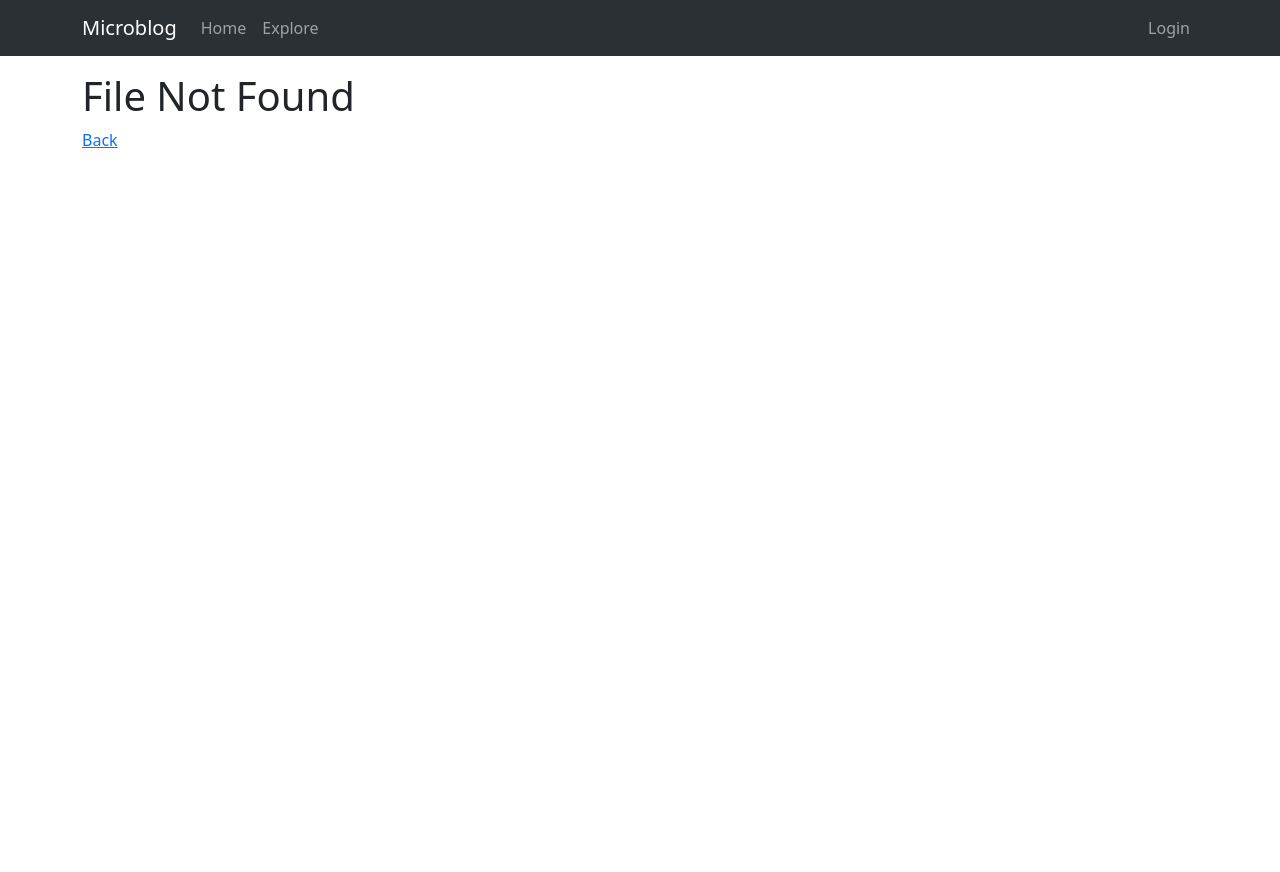
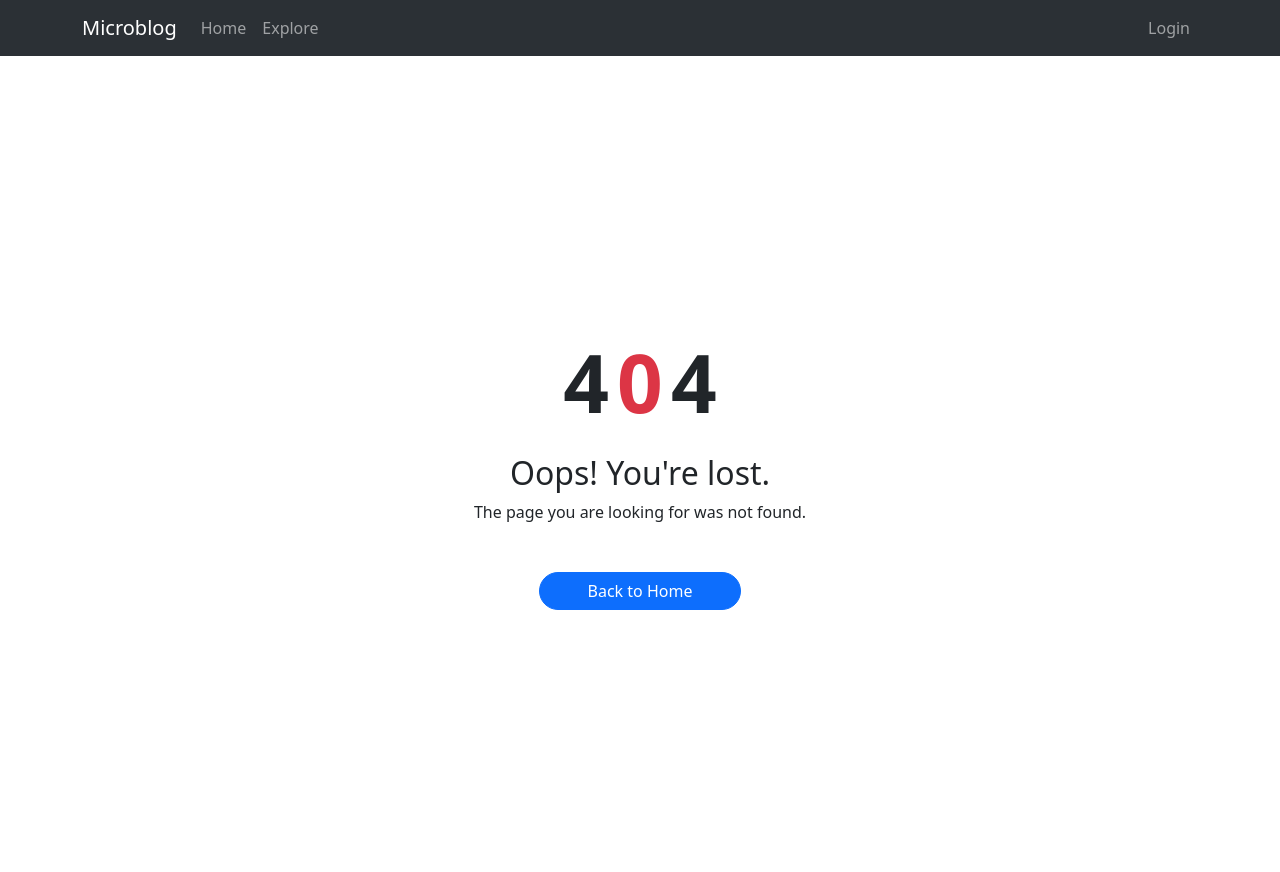
Before and after one commit to Vickouma77/Microblog, a Flask app: template app/templates/404.html in a window 1280 px wide. Before the commit the page ends 148 px from the top, so only its background shows below. Run offline with Flask 3, Linux system fonts and the light colour scheme; the template is opened without the code that fills it, so the values that code supplies are empty.

Commit message:
Redesigned 404

```diff
--- a/app/templates/404.html
+++ b/app/templates/404.html
@@ -1,6 +1,22 @@
 {% extends "base.html" %}
 
 {% block content %}
-    <h1>File Not Found</h1>
-    <p><a href="{{ url_for('index') }}">Back</a></p>
+    <section class="py-3 py-md-5 min-vh-100 d-flex justify-content-center align-items-center">
+        <div class="container">
+        <div class="row">
+            <div class="col-12">
+            <div class="text-center">
+                <h2 class="d-flex justify-content-center align-items-center gap-2 mb-4">
+                <span class="display-1 fw-bold">4</span>
+                <span class="text-danger display-1 fw-bold">0</span>
+                <span class="display-1 fw-bold bsb-flip-h">4</span>
+                </h2>
+                <h3 class="h2 mb-2">Oops! You're lost.</h3>
+                <p class="mb-5">The page you are looking for was not found.</p>
+                <a class="btn bsb-btn-5xl btn-primary rounded-pill px-5 fs-6 m-0" href="{{ url_for('index') }}" role="button">Back to Home</a>
+            </div>
+            </div>
+        </div>
+        </div>
+    </section>
 {% endblock %}
```
